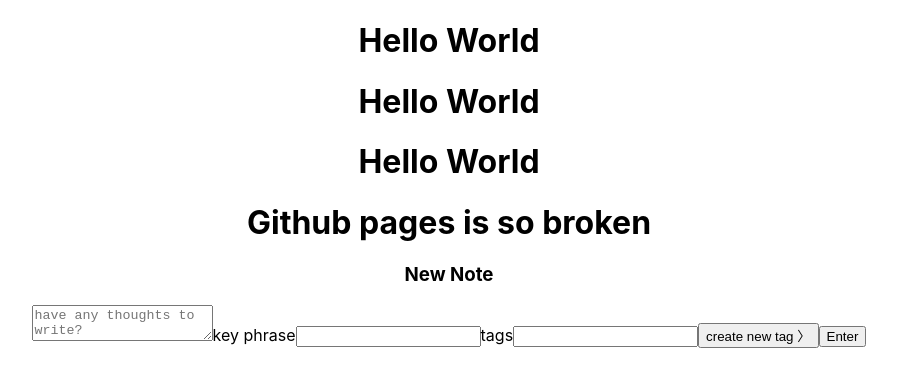
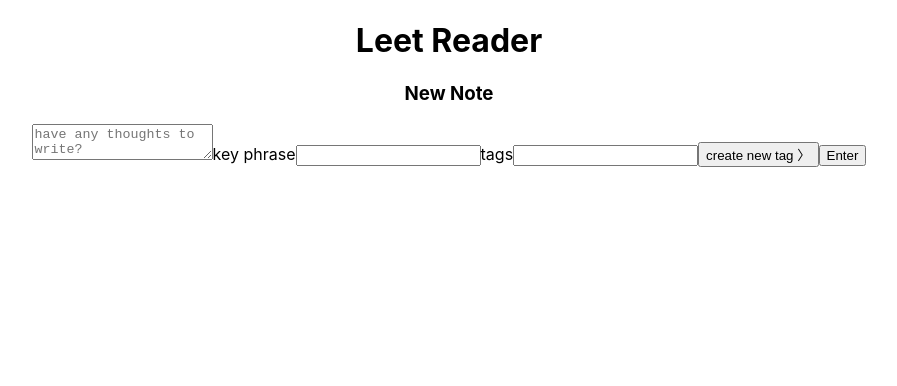
Before and after one commit to Education-Sensation/Leet-Annotation, a React (Create React App) app: page / in a window 1280 px wide. Shown: the top 386 px of the page, without its empty margins (191-1088 px from the left). Built offline with nearby package versions, Linux system fonts and the light colour scheme.

Commit message:
Add header to the app

```diff
--- a/src/App.js
+++ b/src/App.js
@@ -5,10 +5,7 @@
 function App() {
   return (
     <div className="App">
-      <h1>Hello World</h1>
-      <h1>Hello World</h1>
-      <h1>Hello World</h1>
-      <h1>Github pages is so broken</h1>
+      <h1>Leet Reader</h1>
       <AddNoteForm />
     </div>
   );
```
